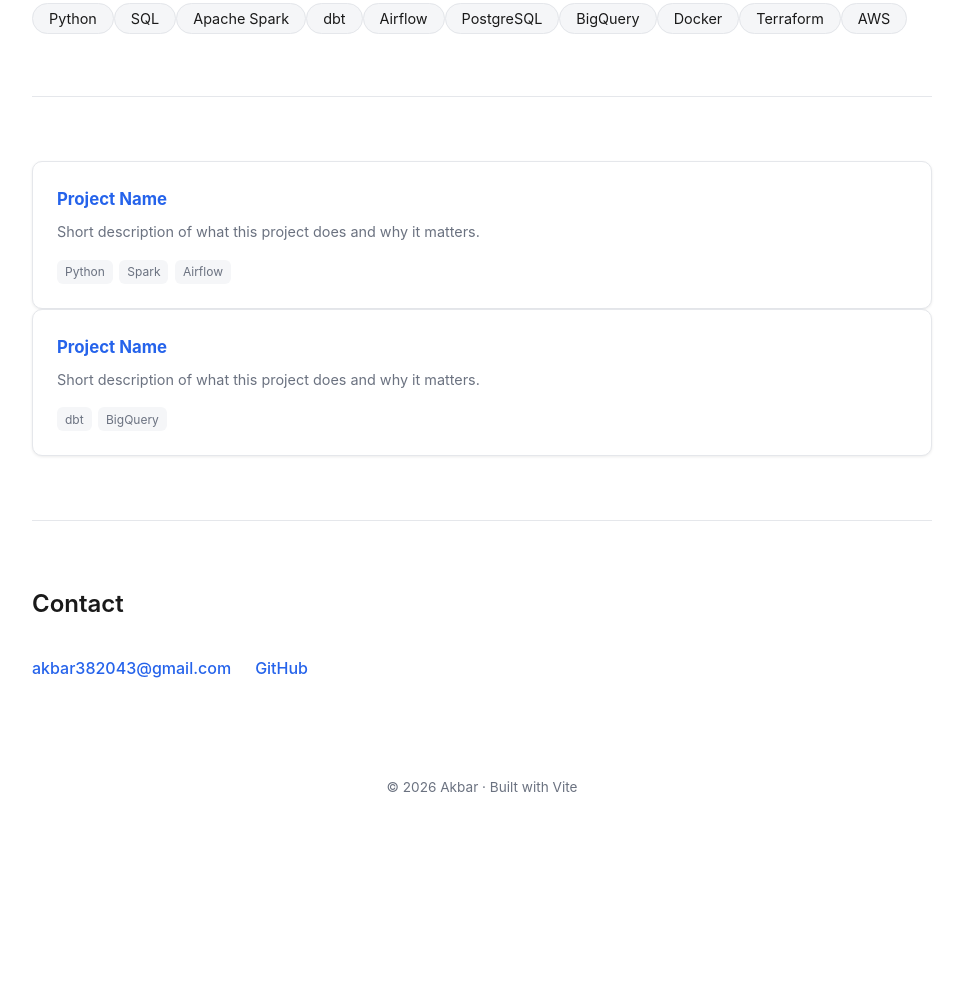
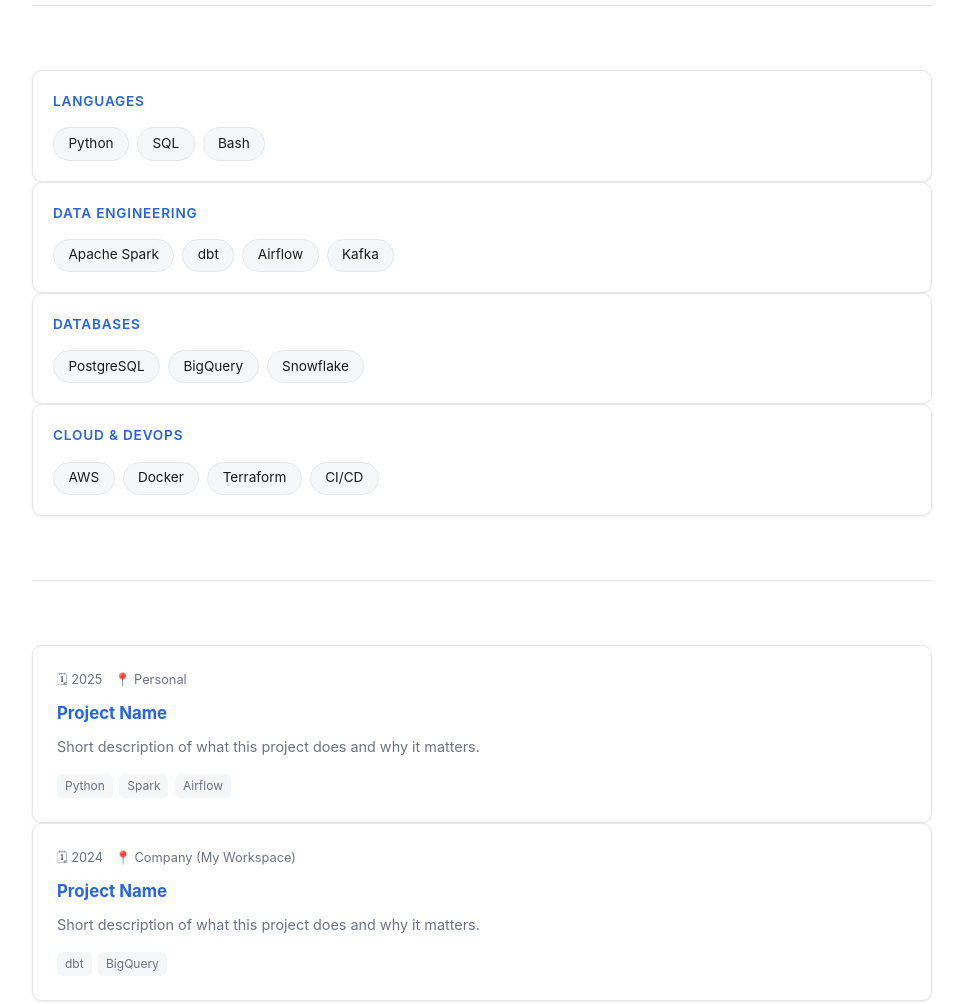
Before and after one commit to xmen1412/portofolio-website, a website built with Vite: page src/index.html in a window 1280 px wide. Shown: the part 874-1878 px from the top of the page, without its empty margins (158-1121 px from the left). Before the commit the page ends 1705 px from the top, so only its background shows below. Built offline with nearby package versions, Linux system fonts and the light colour scheme.

Commit message:
Update index.html title and logo, enhance skills section layout, and restructure skills data in content.js

```diff
--- a/src/css/style.css
+++ b/src/css/style.css
@@ -177,17 +177,47 @@
 
 /* Skills */
 .skills {
+  display: grid;
+  grid-template-columns: repeat(auto-fit, minmax(240px, 1fr));
+  gap: 1.5rem;
+}
+
+.skill-group {
+  background: var(--card);
+  border: 1px solid var(--border);
+  border-radius: 10px;
+  padding: 1.25rem;
+  box-shadow: var(--shadow);
+}
+
+.skill-category {
+  font-size: 0.85rem;
+  font-weight: 600;
+  text-transform: uppercase;
+  letter-spacing: 0.06em;
+  color: var(--accent);
+  margin-bottom: 0.9rem;
+}
+
+.skill-tags {
   display: flex;
   flex-wrap: wrap;
-  gap: 0.6rem;
+  gap: 0.5rem;
 }
 
 .skill {
   background: var(--bg-alt);
   border: 1px solid var(--border);
   border-radius: 999px;
-  padding: 0.35rem 1rem;
-  font-size: 0.9rem;
+  padding: 0.3rem 0.9rem;
+  font-size: 0.85rem;
+  color: var(--text);
+  transition: border-color 0.2s ease, background 0.2s ease;
+}
+
+.skill:hover {
+  border-color: var(--accent);
+  background: color-mix(in srgb, var(--accent) 8%, var(--bg));
 }
 
 /* Projects */
@@ -210,7 +240,21 @@
   margin-bottom: 0.5rem;
 }
 
-.card p {
+.card-meta {
+  display: flex;
+  gap: 0.75rem;
+  margin-bottom: 0.6rem;
+  font-size: 0.8rem;
+  color: var(--text-muted);
+}
+
+.card-date::before {
+  content: '🗓 ';
+}
+
+.card-context::before {
+  content: '📍 ';
+}.card p {
   color: var(--text-muted);
   font-size: 0.9rem;
   margin-bottom: 1rem;
--- a/src/data/content.js
+++ b/src/data/content.js
@@ -1,5 +1,5 @@
 export const site = {
-  name: 'Akbar',
+  name: 'Hello Welcome, My Name Is Muhammad Akbar',
   role: 'Data Engineer',
   tagline: 'Building reliable data pipelines, warehouses, and analytics that turn raw data into decisions.',
 }
@@ -25,16 +25,22 @@
 ]
 
 export const skills = [
-  'Python',
-  'SQL',
-  'Apache Spark',
-  'dbt',
-  'Airflow',
-  'PostgreSQL',
-  'BigQuery',
-  'Docker',
-  'Terraform',
-  'AWS',
+  {
+    category: 'Languages',
+    items: ['Python', 'SQL', 'Bash'],
+  },
+  {
+    category: 'Data Engineering',
+    items: ['Apache Spark', 'dbt', 'Airflow', 'Kafka'],
+  },
+  {
+    category: 'Databases',
+    items: ['PostgreSQL', 'BigQuery', 'Snowflake'],
+  },
+  {
+    category: 'Cloud & DevOps',
+    items: ['AWS', 'Docker', 'Terraform', 'CI/CD'],
+  },
 ]
 
 export const projects = [
@@ -42,12 +48,16 @@
     name: 'Project Name',
     description: 'Short description of what this project does and why it matters.',
     tech: ['Python', 'Spark', 'Airflow'],
+    date: '2025',
+    context: 'Personal',
     link: '#',
   },
   {
     name: 'Project Name',
     description: 'Short description of what this project does and why it matters.',
     tech: ['dbt', 'BigQuery'],
+    date: '2024',
+    context: 'Company (My Workspace)',
     link: '#',
   },
 ]
--- a/src/index.html
+++ b/src/index.html
@@ -4,12 +4,12 @@
     <meta charset="UTF-8" />
     <meta name="viewport" content="width=device-width, initial-scale=1.0" />
     <meta name="description" content="Akbar — Data Engineer portfolio." />
-    <title>Akbar · Data Engineer</title>
+    <title>Welcome</title>
   </head>
   <body>
     <nav class="nav">
       <div class="nav-inner">
-        <a class="logo" href="#">Akbar</a>
+        <a class="logo" href="#">Main</a>
         <div class="nav-links">
           <a href="#experience">Experience</a>
           <a href="#skills">Skills</a>
@@ -52,7 +52,7 @@
     </main>
 
     <footer class="footer">
-      <p>© <span id="footer-year"></span> Akbar · Built with Vite</p>
+      <p>© <span id="footer-year"></span> Built with Vite</p>
     </footer>
 
     <script type="module" src="/js/main.js"></script>
--- a/src/js/main.js
+++ b/src/js/main.js
@@ -24,13 +24,25 @@
   .join('')
 
 const skillsList = document.getElementById('skills')
-skillsList.innerHTML = skills.map((s) => `<span class="skill">${s}</span>`).join('')
+skillsList.innerHTML = skills
+  .map(
+    (group) => `
+    <div class="skill-group">
+      <h3 class="skill-category">${group.category}</h3>
+      <div class="skill-tags">${group.items.map((s) => `<span class="skill">${s}</span>`).join('')}</div>
+    </div>`
+  )
+  .join('')
 
 const projectGrid = document.getElementById('projects')
 projectGrid.innerHTML = projects
   .map(
     (p) => `
     <div class="card">
+      <div class="card-meta">
+        <span class="card-date">${p.date}</span>
+        <span class="card-context">${p.context}</span>
+      </div>
       <h3><a href="${p.link}">${p.name}</a></h3>
       <p>${p.description}</p>
       <div class="tags">${p.tech.map((t) => `<span class="tag">${t}</span>`).join('')}</div>
```
